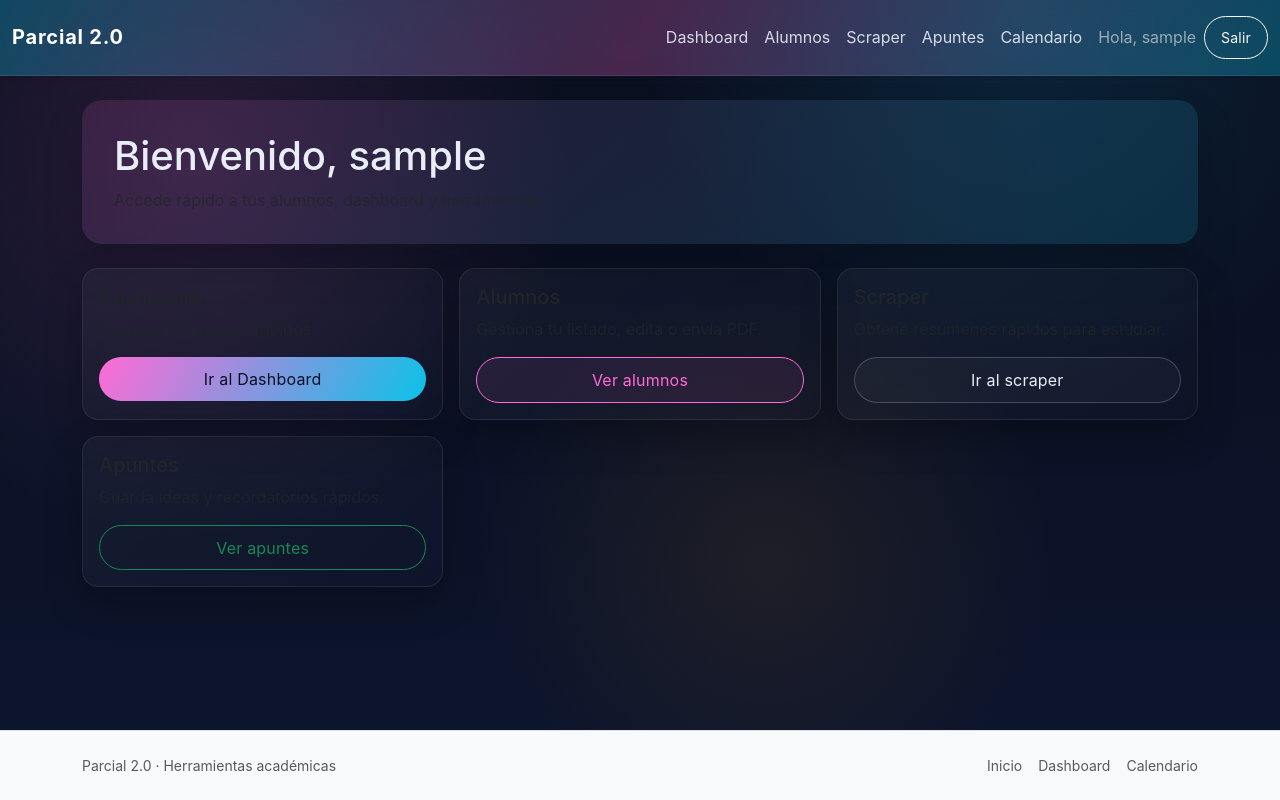
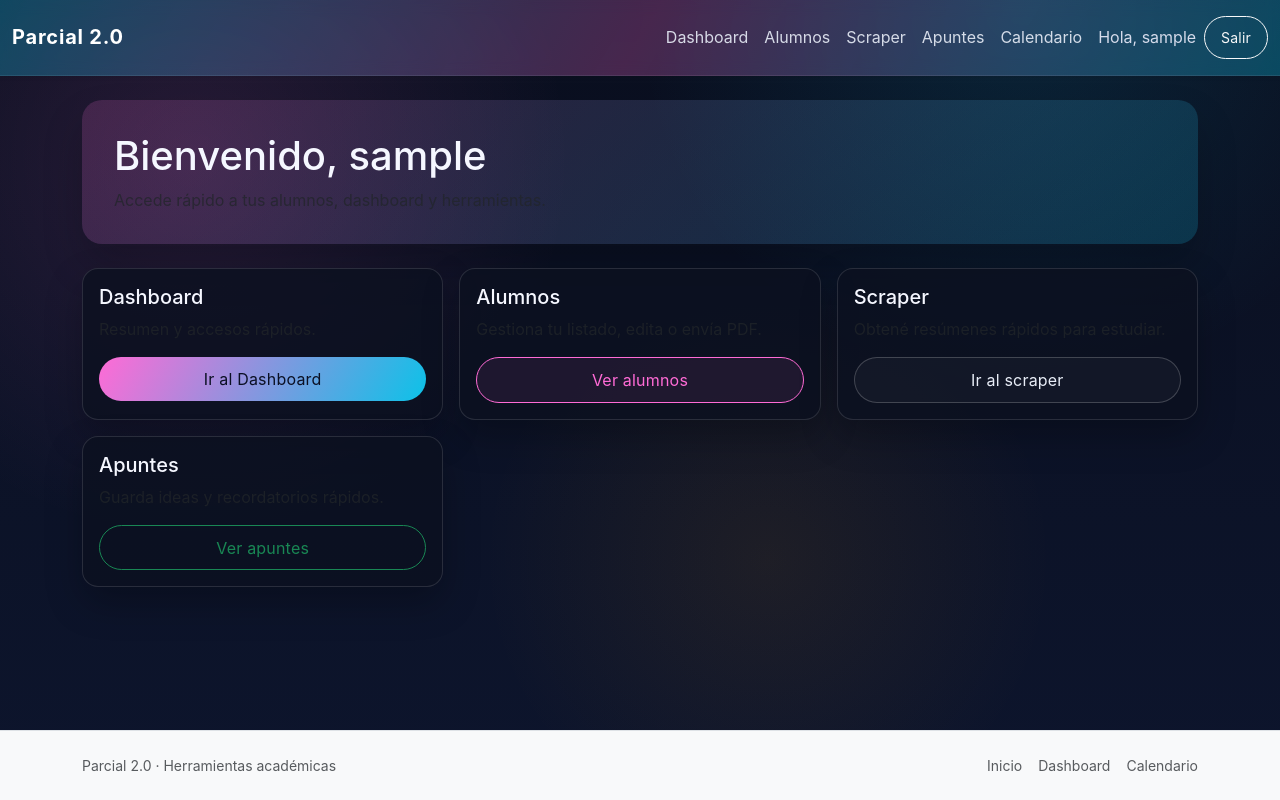
Before and after one commit to iLSEiRATiS/Parcial_2_Final, a Django app: page / in a window 1280 px wide. Run offline with Django 5.2, Linux system fonts and the light colour scheme; the visitor is signed in with stand-in values (Sample User, id 1).

Commit message:
Improve legibility on neon theme

```diff
--- a/Parcial2.0/static/css/style.css
+++ b/Parcial2.0/static/css/style.css
@@ -51,10 +51,11 @@
 .nav-link:hover { opacity: 1; color: #fff !important; }
 
 .card {
-    border: 1px solid rgba(255,255,255,0.08);
+    border: 1px solid rgba(255,255,255,0.12);
     border-radius: 16px;
-    background: linear-gradient(145deg, rgba(255,255,255,0.04), rgba(255,255,255,0.01));
+    background: rgba(12, 17, 32, 0.8);
     box-shadow: 0 16px 36px rgba(0,0,0,0.25);
+    color: #eef3ff;
 }
 
 .btn-pill {
@@ -97,7 +98,7 @@
     box-shadow: 0 12px 26px rgba(12,194,232,0.25);
 }
 
-.table { margin-bottom: 0; color: #e8edf7; }
+.table { margin-bottom: 0; color: #eef3ff; }
 .table thead th {
     background: linear-gradient(120deg, rgba(255,107,214,0.15), rgba(12,194,232,0.12));
     border-bottom: none;
@@ -113,11 +114,11 @@
 }
 
 .section-hero {
-    background: linear-gradient(135deg, rgba(255,107,214,0.12), rgba(12,194,232,0.14));
+    background: linear-gradient(135deg, rgba(255,107,214,0.16), rgba(12,194,232,0.18));
     border-radius: 20px;
     padding: 32px;
     box-shadow: 0 22px 40px rgba(0,0,0,0.2);
-    color: #e8edf7;
+    color: #eef3ff;
 }
 
 .badge.bg-secondary {
@@ -128,9 +129,22 @@
 .form-control, .form-select, textarea {
     border-radius: 10px;
     border-color: rgba(255,255,255,0.2);
-    box-shadow: inset 0 1px 2px rgba(0,0,0,0.03);
-    background-color: rgba(255,255,255,0.04);
-    color: #e8edf7;
+    box-shadow: inset 0 1px 2px rgba(0,0,0,0.08);
+    background-color: rgba(15,20,38,0.6);
+    color: #eef3ff;
+}
+
+input::placeholder,
+textarea::placeholder {
+    color: rgba(238,243,255,0.7);
+}
+
+label, h1, h2, h3, h4, h5 {
+    color: #f5f7ff;
+}
+
+p, li, .navbar-text, .card-text, .form-text {
+    color: #d5dbeb;
 }
 
 a {
```
